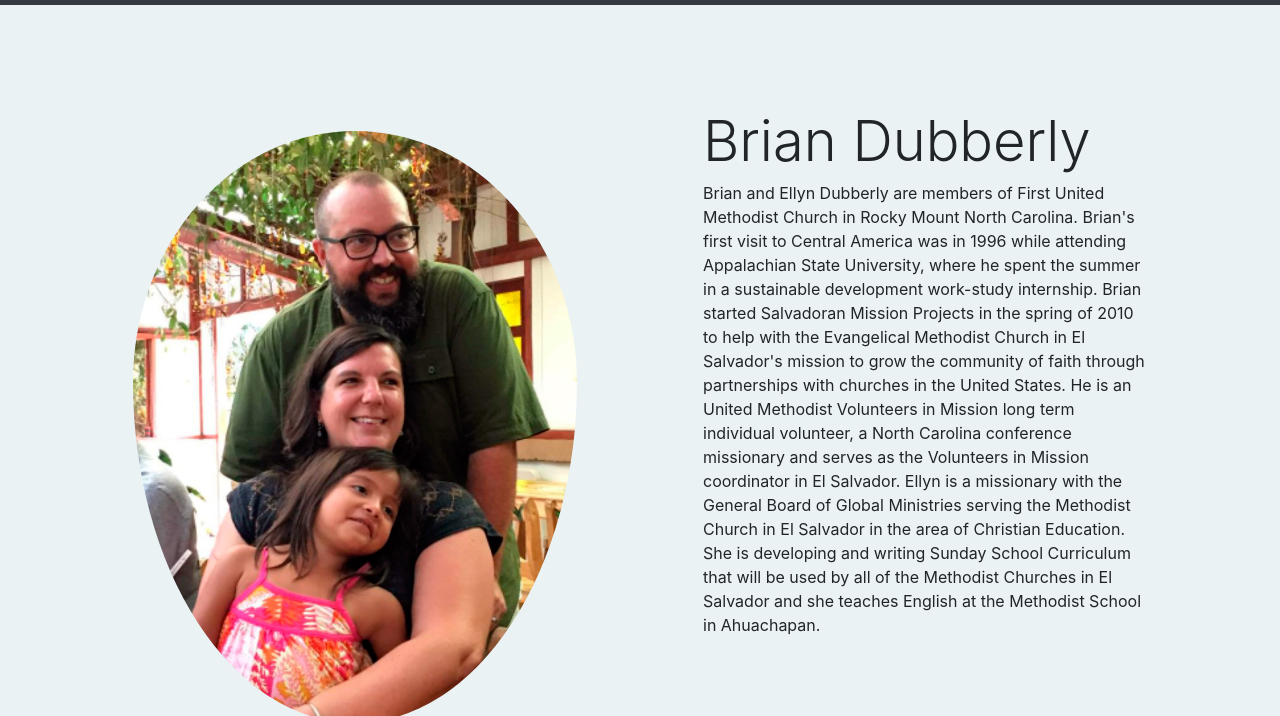
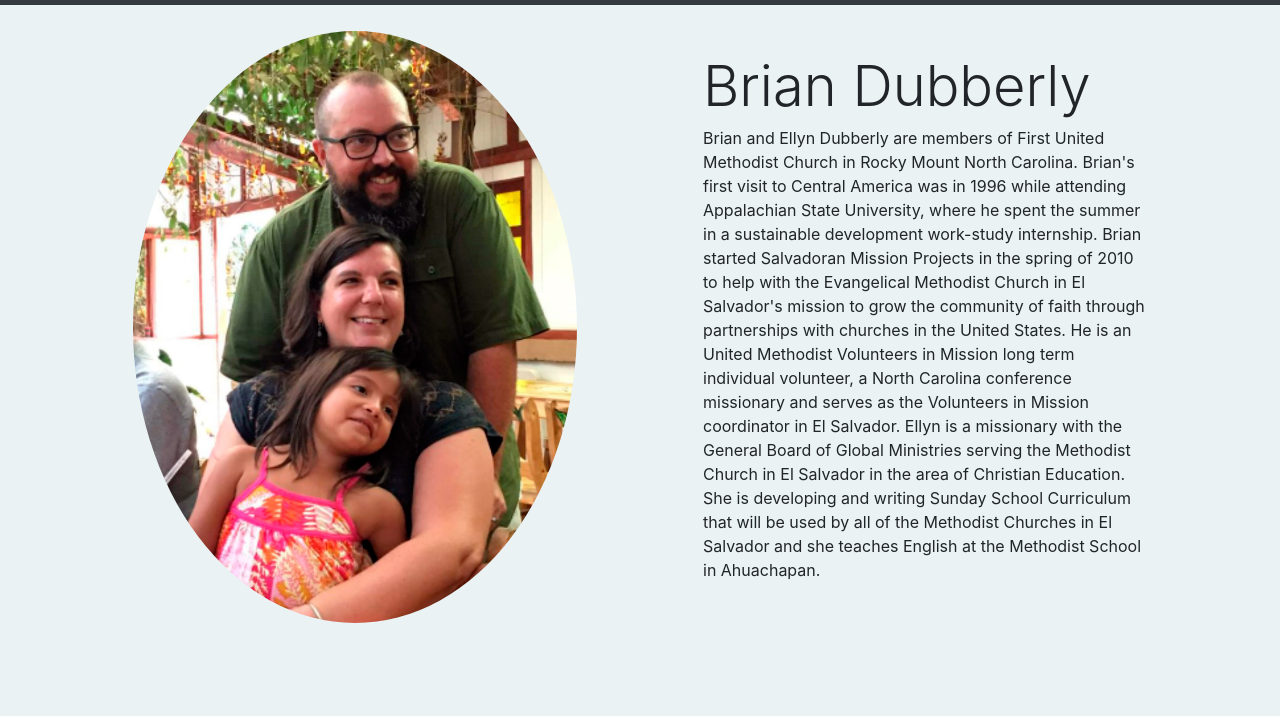
Before and after one commit to alasmaritza/alasmaritza.github.io, a website: page whoWeAre.html in a window 1280 px wide. Shown: the part 71-787 px from the top of the page. Drawn offline with Linux system fonts and the light colour scheme.

Commit message:
image fix

```diff
--- a/whoWeAre.html
+++ b/whoWeAre.html
@@ -89,7 +89,7 @@
             <div class="row align-items-center">
                 <div class="col-md-6">
                     <div class="p-5">
-                        <img class="img-fluid rounded-circle umvim" src="Content/Brianfamily.jpg" alt="Brian Dubberly Family">
+                        <img class="img-fluid rounded-circle" src="Content/Brianfamily.jpg" alt="Brian Dubberly Family">
                     </div>
                 </div>
                 <div class="col-md-6">
```
